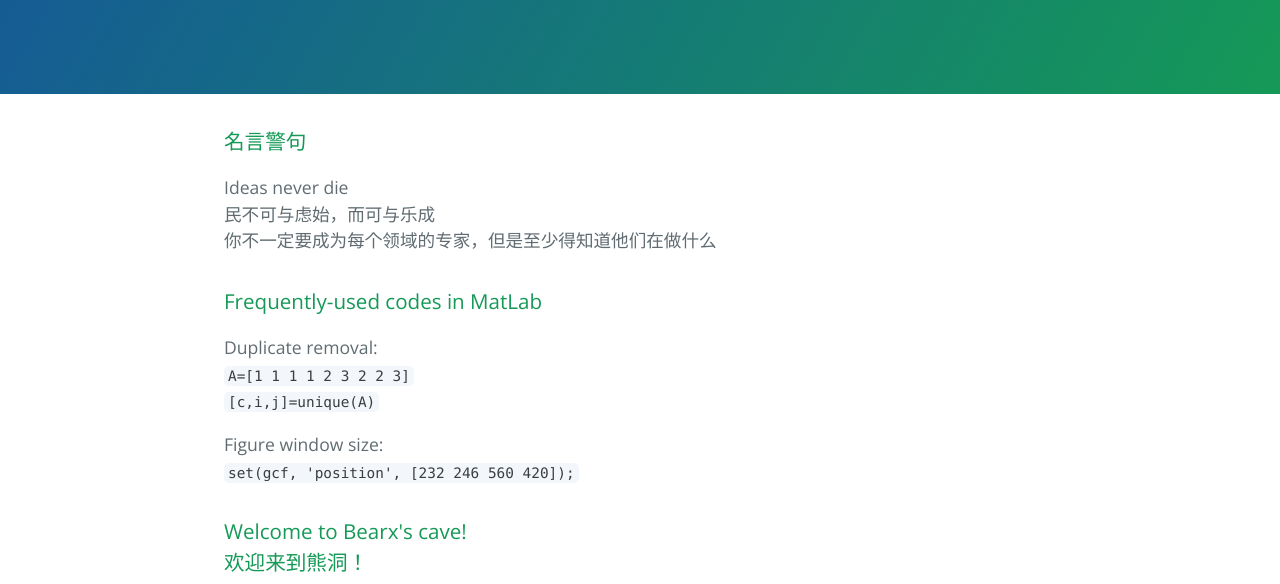
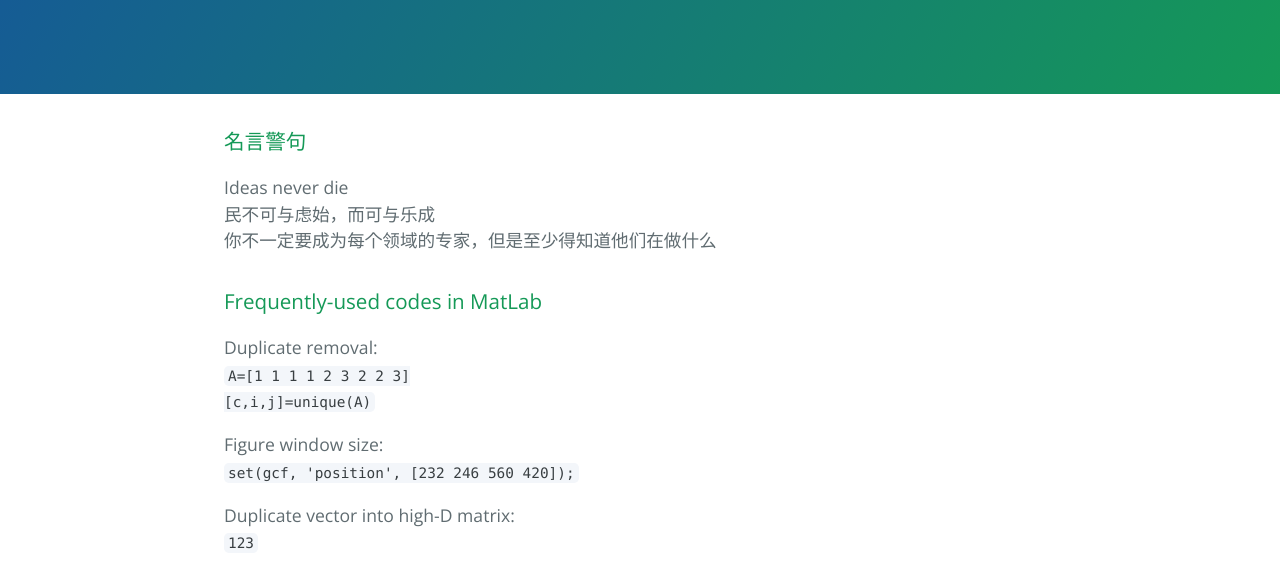
Before and after one commit to bigbearxiong/bigbearxiong.github.io, a plain HTML site: page index.html in a window 1280 px wide. Shown: the part 176-760 px from the top of the page. Drawn offline with nearby package versions, Linux system fonts and the light colour scheme; a script that the page names is missing.

Commit message:
Update index.html

```diff
--- a/index.html
+++ b/index.html
@@ -30,11 +30,14 @@
 </h3>
 
 <p>Duplicate removal:<br>
-<code>A=[1 1 1 1 2 3 2 2 3]</code><br>
-<code>[c,i,j]=unique(A)</code></p>
+<code>A=[1 1 1 1 2 3 2 2 3]<br>
+[c,i,j]=unique(A)</code></p>
 
 <p>Figure window size:<br>
 <code>set(gcf, 'position', [232 246 560 420]);</code></p>
+
+<p>Duplicate vector into high-D matrix:<br>
+<code>123</code></p>
 
       <h3>
 <a id="welcome" class="anchor" href="#welcome" aria-hidden="true"><span class="octicon octicon-link"></span></a>Welcome to Bearx's cave!<br>欢迎来到熊洞！
```
